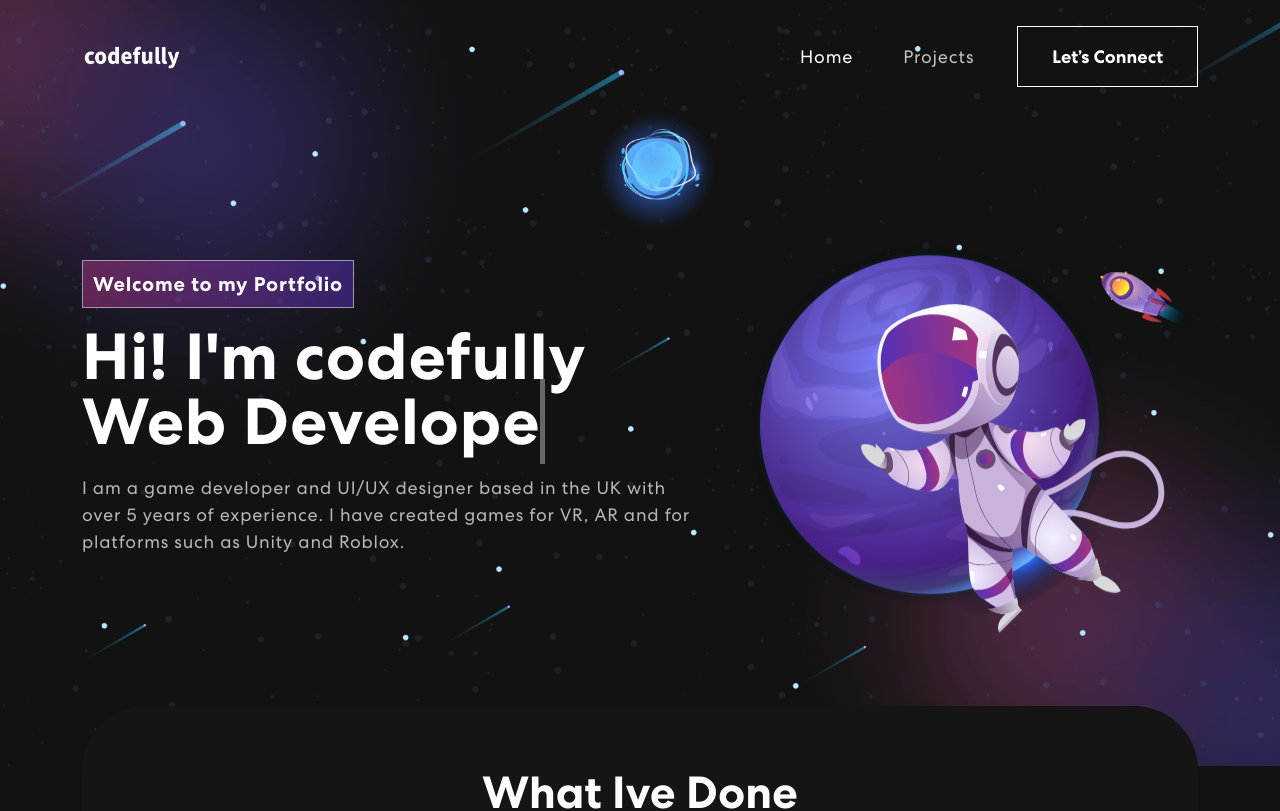
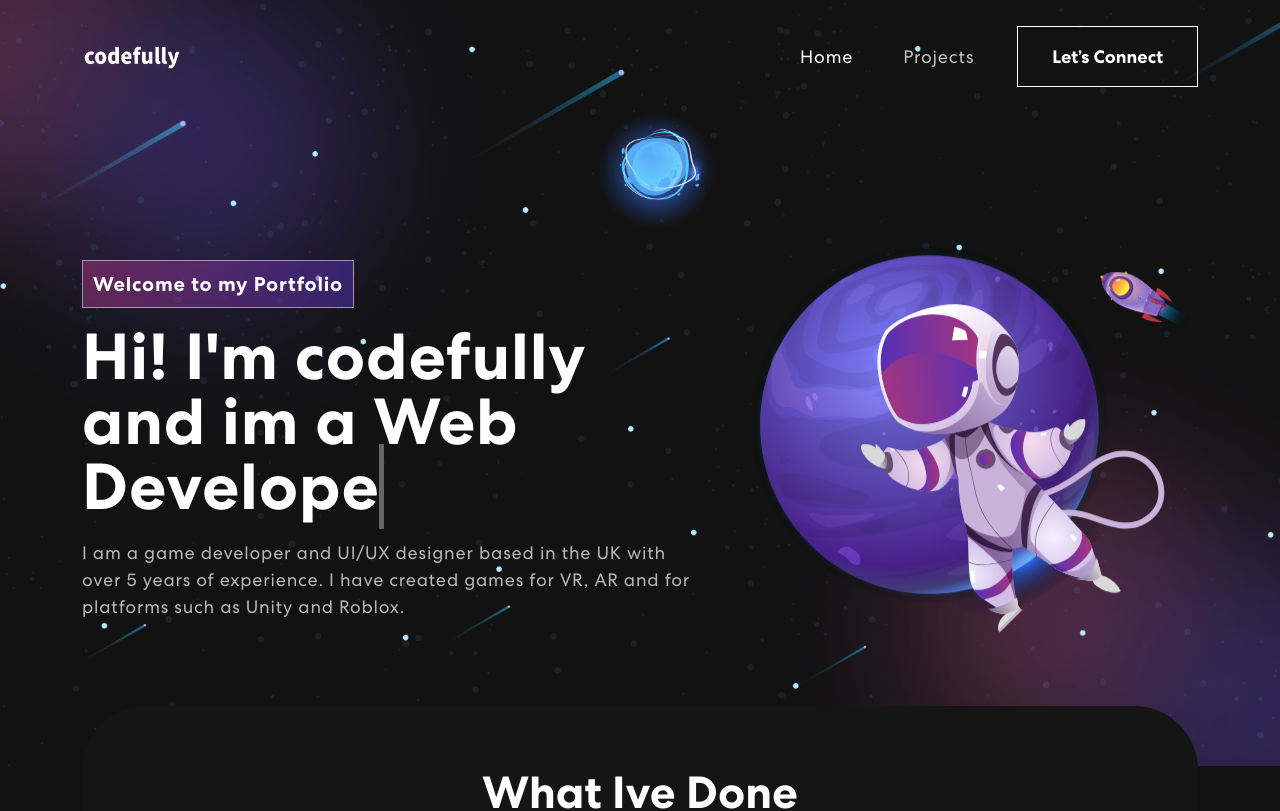
Before and after one commit to tactfully/portfolio, a React (Create React App) app: page / in a window 1280 px wide. Shown: the top 811 px of the page. Built offline with nearby package versions, Linux system fonts and the light colour scheme; no server answers.

Commit message:
favicon changes

```diff
--- a/src/components/Banner.js
+++ b/src/components/Banner.js
@@ -57,7 +57,7 @@
               {({ isVisible }) =>
               <div className={isVisible ? "animate__animated animate__fadeIn" : ""}>
                 <span className="tagline">Welcome to my Portfolio</span>
-                <h1>{`Hi! I'm codefully`} <span className="txt-rotate" dataPeriod="1000" data-rotate='[ "Game Developer", "Web Designer", "UI/UX Designer" ]'><span className="wrap">{text}</span></span></h1>
+                <h1>{`Hi! I'm codefully and im a`} <span className="txt-rotate" dataPeriod="1000" data-rotate='[ "Game Developer", "Web Designer", "UI/UX Designer" ]'><span className="wrap">{text}</span></span></h1>
                   <p>I am a game developer and UI/UX designer based in the UK with over 5 years of experience. I have created games for VR, AR and for platforms such as Unity and Roblox.</p>
 
               </div>}
```
